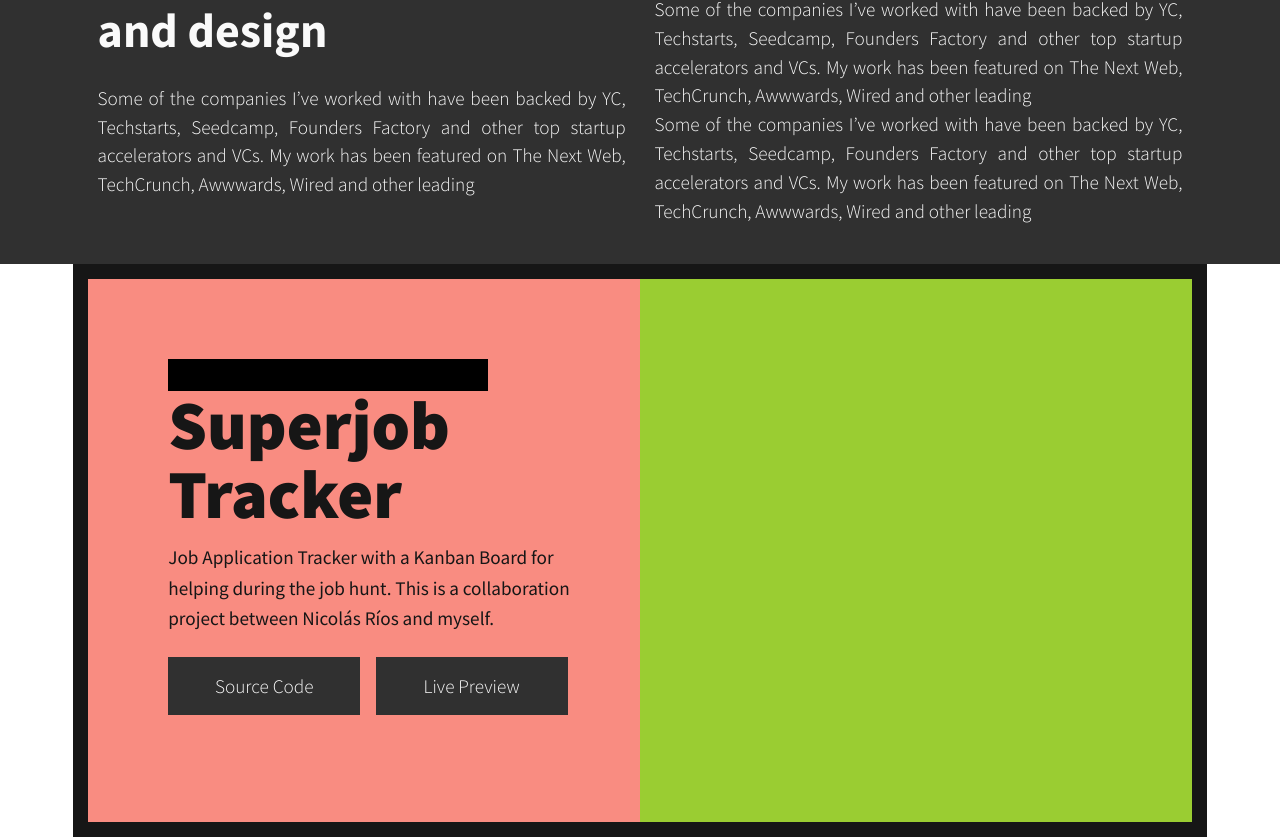
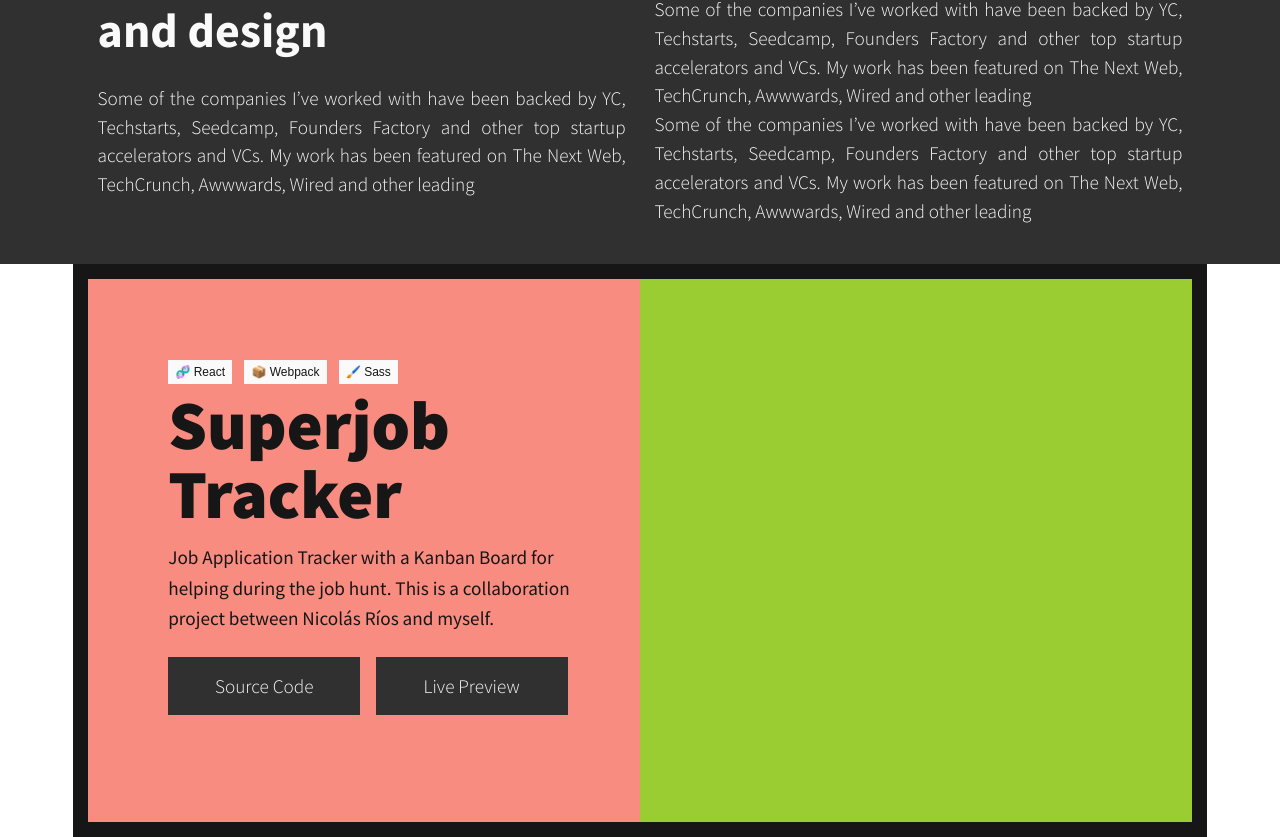
Before and after one commit to julendiaz/julen-tech-portfolio, a React (Create React App) app: page / in a window 1280 px wide. Shown: the part 1021-1858 px from the top of the page. Built offline with nearby package versions, Linux system fonts and the light colour scheme.

Commit message:
Add styles for the stack tag inside the project card

```diff
--- a/src/components/Project.js
+++ b/src/components/Project.js
@@ -4,7 +4,11 @@ export const Project = (props) => {
     return (
         <div className="project project__container">
             <div className="project__division project__division--text">
-                <div className="project__stack"></div>
+                <div className="project__stack">
+                    <button className="tag tag--stack">🧬 React</button>
+                    <button className="tag tag--stack">📦️ Webpack</button>
+                    <button className="tag tag--stack">🖌️ Sass</button>
+                </div>
                 <h1 className="project__title">{props.title}</h1>
                 <p className="project__description">{props.text}</p>
                 <div className="project__links">
--- a/src/css/style.css
+++ b/src/css/style.css
@@ -249,9 +249,12 @@ ul {
   background-color: yellowgreen;
 }
 .project__stack {
-  width: 20em;
+  display: flex;
+  flex-direction: 0;
+  align-items: center;
+  justify-content: flex-start;
+  width: 23em;
   height: 2em;
-  background-color: black;
 }
 .project__title {
   font-size: 4.3em;
@@ -262,6 +265,17 @@ ul {
   font-size: 1.2em;
   line-height: 1.6;
   margin-top: 0.7em;
+}
+
+.tag--stack {
+  display: inline-block;
+  padding: 0.4em 0.6em;
+  font-size: 0.75em;
+  font-weight: 400;
+  color: #161616;
+  background-color: #fafafa;
+  margin-right: 1em;
+  margin-bottom: 0.5em;
 }
 
 .about {
--- a/src/sass/4_modules/_project.scss
+++ b/src/sass/4_modules/_project.scss
@@ -27,9 +27,9 @@
   }
 
   &__stack {
-    width: 20em;
+    @include flex(0, center, flex-start);
+    width: 23em;
     height: 2em;
-    background-color: black;
   }
 
   &__title {
--- a/src/sass/4_modules/_tag.scss
+++ b/src/sass/4_modules/_tag.scss
@@ -0,0 +1,17 @@
+@use "../1_base/colors" as *;
+@use "../2_utils/mixins" as *;
+@use "../2_utils/functions" as *;
+@use "../1_base/typography" as *;
+
+.tag {
+  &--stack {
+    display: inline-block;
+    padding: 0.4em 0.6em;
+    font-size: 0.75em;
+    font-weight: weight(regular);
+    color: $black_800;
+    background-color: $white_100;
+    margin-right: 1em;
+    margin-bottom: 0.5em;
+  }
+}
```
Also changed, not shown: 1 other file (tests, documents, lock files or other folders).
